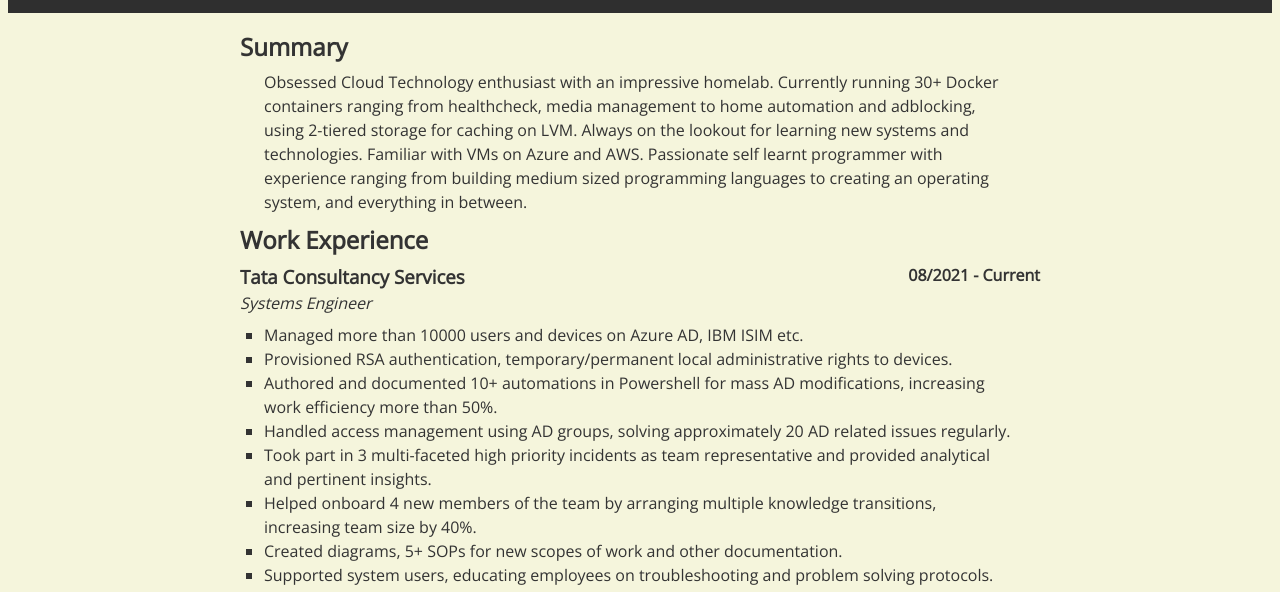
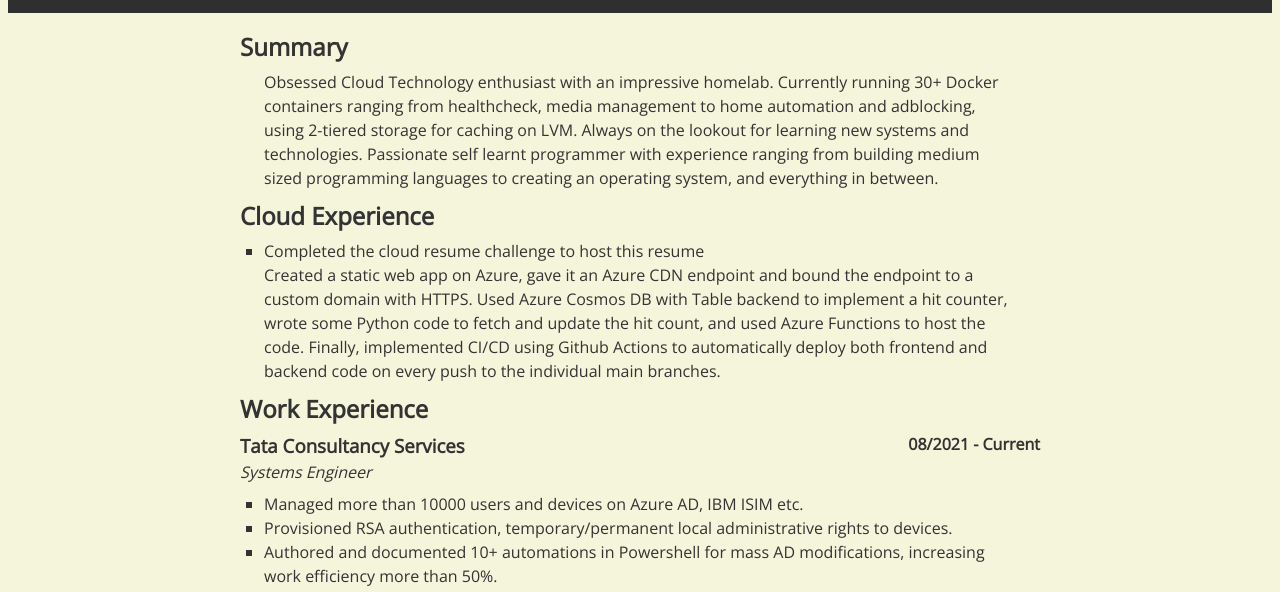
Before and after one commit to iamsubhranil/CVFrontend, a plain HTML site: page src/index.html in a window 1280 px wide. Shown: the part 149-741 px from the top of the page. Drawn offline with Linux system fonts and the light colour scheme; no server answers.

Commit message:
updt: added cloud resume challenge in experience

```diff
--- a/src/index.html
+++ b/src/index.html
@@ -24,7 +24,21 @@
 	<main>
 		<section>
 			<h2>Summary</h2>
-			<p class="pad-sides">Obsessed Cloud Technology enthusiast with an impressive homelab. Currently running 30+ Docker containers ranging from healthcheck, media management to home automation and adblocking, using 2-tiered storage for caching on LVM. Always on the lookout for learning new systems and technologies. Familiar with VMs on Azure and AWS. Passionate self learnt programmer with experience ranging from building medium sized programming languages to creating an operating system, and everything in between.</p>
+			<p class="pad-sides">Obsessed Cloud Technology enthusiast with an impressive homelab. Currently running 30+ Docker containers ranging from healthcheck, media management to home automation and adblocking, using 2-tiered storage for caching on LVM. Always on the lookout for learning new systems and technologies. Passionate self learnt programmer with experience ranging from building medium sized programming languages to creating an operating system, and everything in between.</p>
+		</section>
+		<section>
+			<h2>Cloud Experience</h2>
+			<ul>
+				<li>
+					Completed the cloud resume challenge to host this resume
+					<p class="fit-item">
+						Created a static web app on Azure, gave it an Azure CDN endpoint and bound the endpoint to a custom domain with HTTPS.
+						Used Azure Cosmos DB with Table backend to implement a hit counter, wrote some Python code to fetch and update
+						the hit count, and used Azure Functions to host the code. Finally, implemented CI/CD using Github Actions to
+						automatically deploy both frontend and backend code on every push to the individual main branches.
+					</p>
+				</li>
+			</ul>
 		</section>
 		<section>
 			<h2>Work Experience</h2>
```
